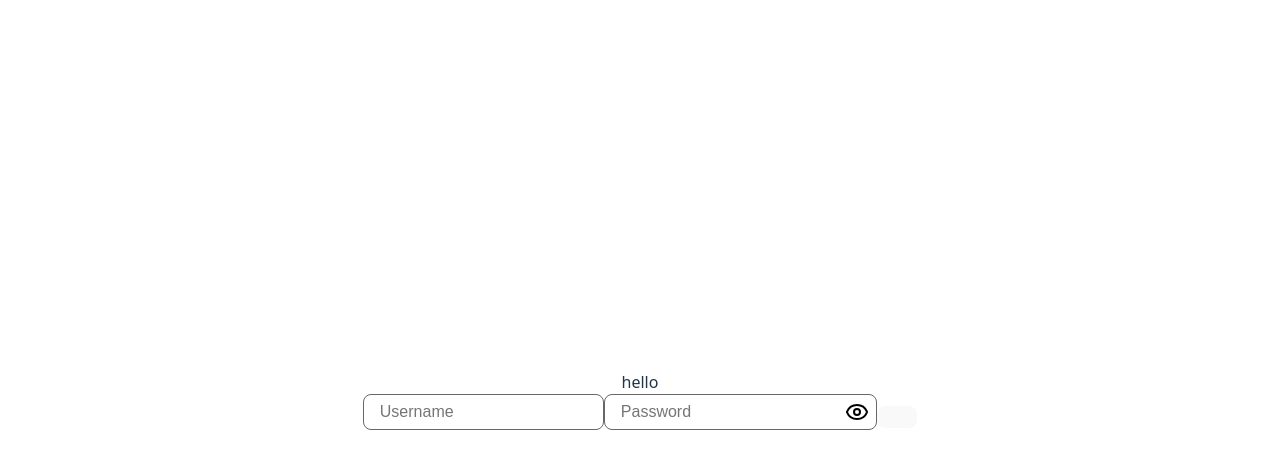
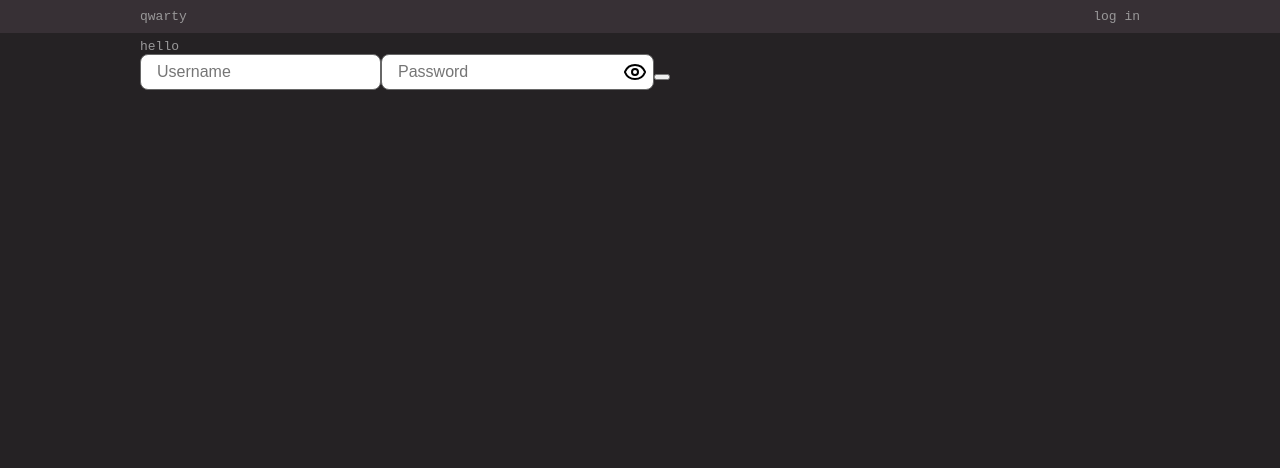
Before and after one commit to riru12/qwarty, a React (Vite) app in the folder frontend/: page /login in a window 1280 px wide. Shown: the top 468 px of the page. Built offline with nearby package versions, Linux system fonts and the light colour scheme; no server answers.

Commit message:
Basic styling, added NavBar

```diff
--- a/frontend/src/App.css
+++ b/frontend/src/App.css
@@ -1,42 +1,6 @@
-#root {
-    max-width: 1280px;
-    margin: 0 auto;
-    padding: 2rem;
-    text-align: center;
+.app-content {
+    width: 1000px;
+    margin-left: auto;
+    margin-right: auto;
+    padding-top: 3em;
 }
-
-.logo {
-    height: 6em;
-    padding: 1.5em;
-    will-change: filter;
-    transition: filter 300ms;
-}
-.logo:hover {
-    filter: drop-shadow(0 0 2em #646cffaa);
-}
-.logo.react:hover {
-    filter: drop-shadow(0 0 2em #61dafbaa);
-}
-
-@keyframes logo-spin {
-    from {
-        transform: rotate(0deg);
-    }
-    to {
-        transform: rotate(360deg);
-    }
-}
-
-@media (prefers-reduced-motion: no-preference) {
-    a:nth-of-type(2) .logo {
-        animation: logo-spin infinite 20s linear;
-    }
-}
-
-.card {
-    padding: 2em;
-}
-
-.read-the-docs {
-    color: #888;
-}
--- a/frontend/src/App.tsx
+++ b/frontend/src/App.tsx
@@ -1,9 +1,15 @@
 import AppRoutes from "./routes/AppRoutes"
 import "./App.css";
+import { NavBar } from "./components/NavBar";
 
 function App() {
     return (
-        <AppRoutes />
+        <>
+            <NavBar />
+            <main className="app-content">
+                <AppRoutes />
+            </main>
+        </>
     )
 }
 
--- /dev/null
+++ b/frontend/src/components/NavBar.css
@@ -0,0 +1,26 @@
+.navbar {
+    display:flex;
+    position: absolute;
+    top: 0;
+    width:100vw;
+    height:2.5em;
+    background-color: #373035;
+    z-index: 10;
+}
+
+.navbar-inner {
+    display: flex;
+    justify-content: space-between;
+    align-items: center;
+    width: 1000px;
+    margin-left: auto;
+    margin-right: auto;
+    padding-left: 1em;
+    padding-right: 1em;
+}
+
+.link {
+    color: inherit;
+    text-decoration: none;
+    cursor: pointer;
+}
--- /dev/null
+++ b/frontend/src/components/NavBar.tsx
@@ -0,0 +1,20 @@
+// import { useAuth } from "@/hooks";
+import { Link } from "react-router-dom";
+import "./NavBar.css";
+
+export function NavBar() {
+    // const { username } = useAuth();
+
+    return (
+        <div className="navbar">
+            <div className="navbar-inner">
+                <div className="navbar-left">
+                    <Link className="link" to="/">qwarty</Link>
+                </div>
+                <div className="navbar-right">
+                    <Link className="link" to="/login">log in</Link>
+                </div>
+            </div>
+        </div>
+    )
+}
--- a/frontend/src/index.css
+++ b/frontend/src/index.css
@@ -1,11 +1,10 @@
 :root {
-    font-family: system-ui, Avenir, Helvetica, Arial, sans-serif;
-    line-height: 1.5;
+    font-family: monospace;
     font-weight: 400;
 
     color-scheme: light dark;
-    color: rgba(255, 255, 255, 0.87);
-    background-color: #242424;
+    color: #999899;
+    background-color: #252224;
 
     font-synthesis: none;
     text-rendering: optimizeLegibility;
@@ -13,56 +12,8 @@
     -moz-osx-font-smoothing: grayscale;
 }
 
-a {
-    font-weight: 500;
-    color: #646cff;
-    text-decoration: inherit;
-}
-a:hover {
-    color: #535bf2;
-}
-
 body {
     margin: 0;
-    display: flex;
-    place-items: center;
-    min-width: 320px;
+    min-width: 100vw;
     min-height: 100vh;
 }
-
-h1 {
-    font-size: 3.2em;
-    line-height: 1.1;
-}
-
-button {
-    border-radius: 8px;
-    border: 1px solid transparent;
-    padding: 0.6em 1.2em;
-    font-size: 1em;
-    font-weight: 500;
-    font-family: inherit;
-    background-color: #1a1a1a;
-    cursor: pointer;
-    transition: border-color 0.25s;
-}
-button:hover {
-    border-color: #646cff;
-}
-button:focus,
-button:focus-visible {
-    outline: 4px auto -webkit-focus-ring-color;
-}
-
-@media (prefers-color-scheme: light) {
-    :root {
-        color: #213547;
-        background-color: #ffffff;
-    }
-    a:hover {
-        color: #747bff;
-    }
-    button {
-        background-color: #f9f9f9;
-    }
-}
```
